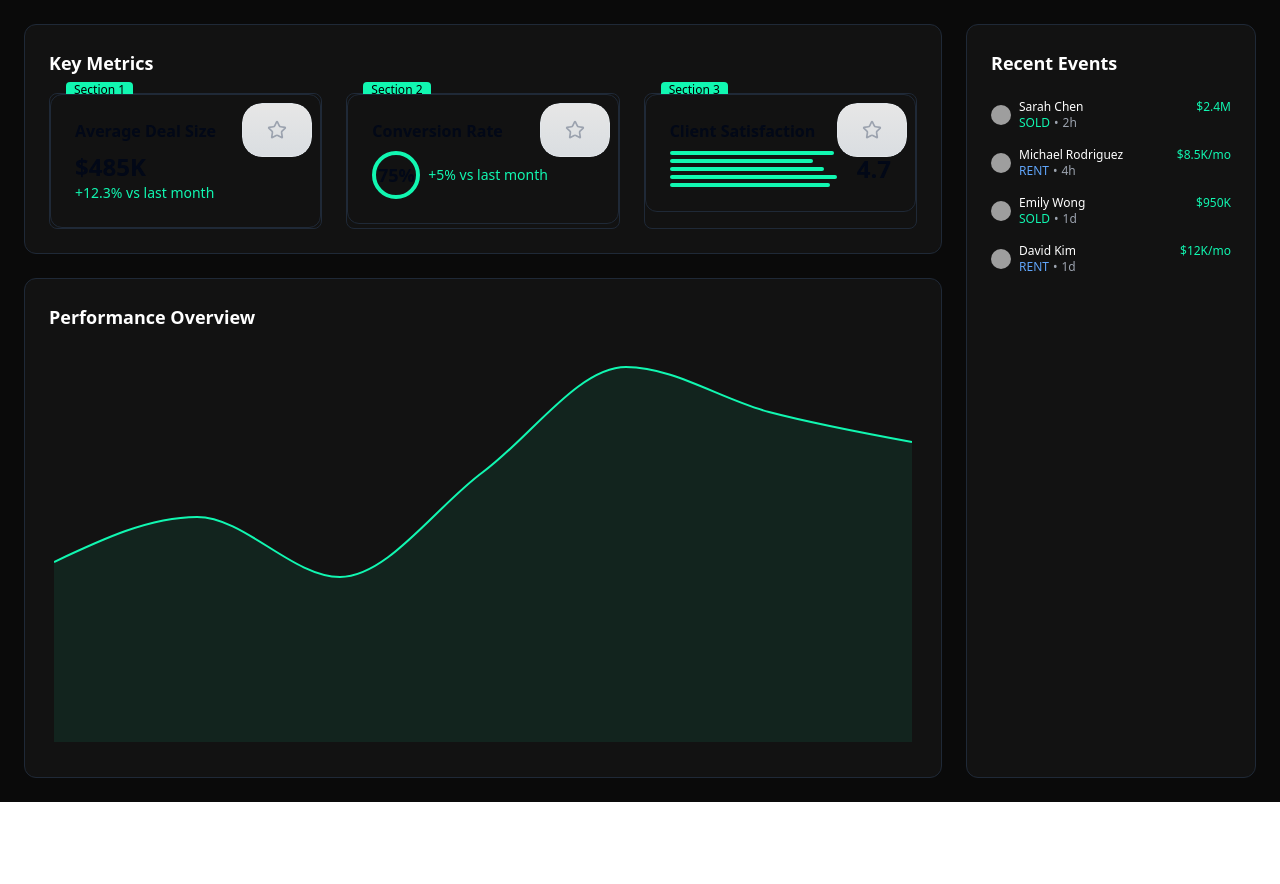
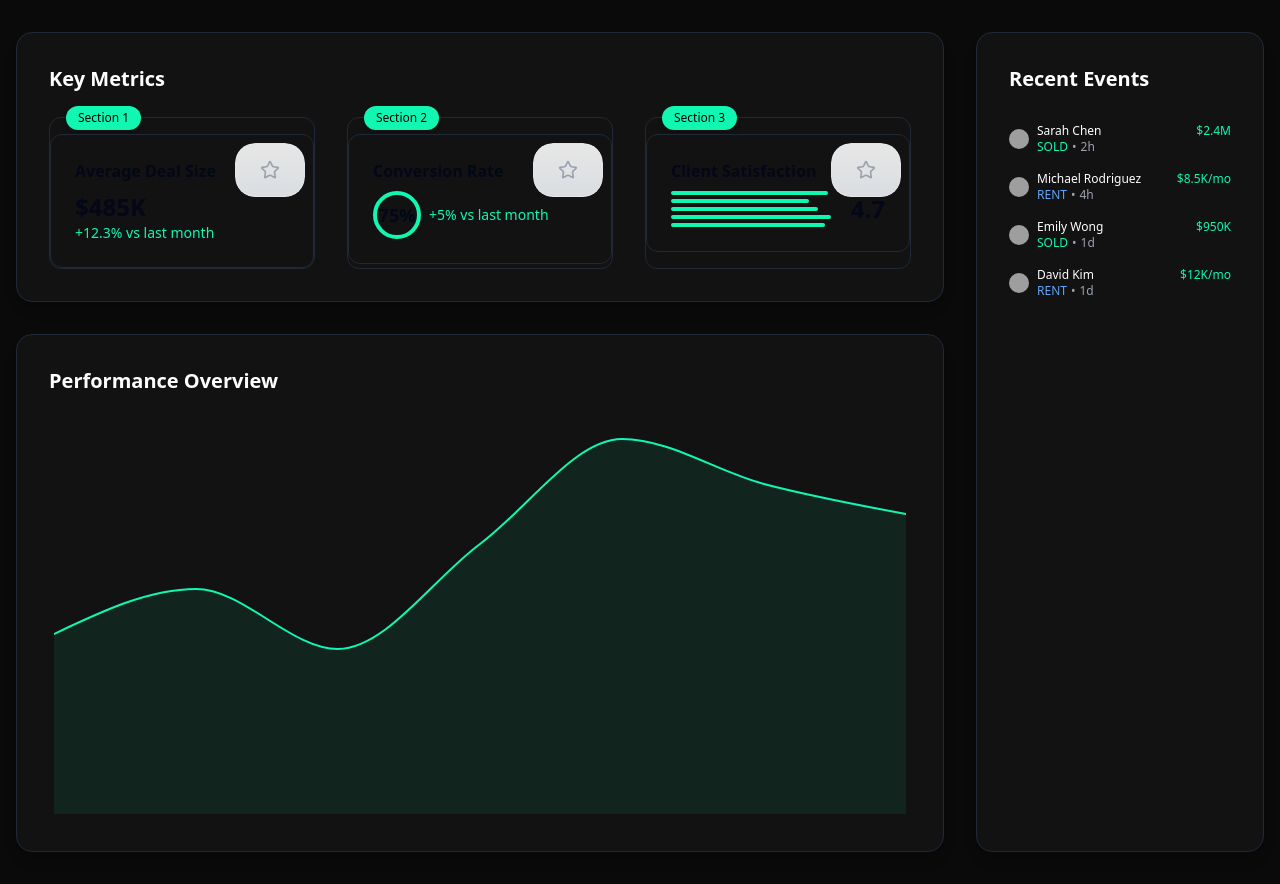
Before and after one commit to lkmariobros/chartopia-wonder-visuals, a React (Vite) app: page / in a window 1280 px wide. Before the commit the page ends 802 px from the top, so only its background shows below. Built offline with nearby package versions, Linux system fonts and the light colour scheme; grey boxes are pictures that could not be loaded.

Commit message:
Improve UI/UX
Address overlapping UI elements to improve visual appeal and user experience.

```diff
--- a/src/components/ChartDemo.tsx
+++ b/src/components/ChartDemo.tsx
@@ -86,17 +86,17 @@ export default function ChartDemo({ isDarkMode }: ChartDemoProps) {
   };
 
   return (
-    <div className="container mx-auto p-6">
-      <div className="grid grid-cols-4 gap-6">
+    <div className="container mx-auto py-8 px-4">
+      <div className="grid grid-cols-4 gap-8">
         {/* Left section - 3 columns */}
-        <div className="col-span-3">
+        <div className="col-span-3 space-y-8">
           {/* Container for metric cards */}
-          <div className={`${bgColor} rounded-xl border ${borderColor} p-6 mb-6`}>
-            <h2 className={`text-lg font-semibold mb-4 ${textColor}`}>Key Metrics</h2>
-            <div className="grid grid-cols-3 gap-6">
+          <div className={`${bgColor} rounded-2xl border ${borderColor} p-8 shadow-lg`}>
+            <h2 className={`text-xl font-semibold mb-6 ${textColor}`}>Key Metrics</h2>
+            <div className="grid grid-cols-3 gap-8">
               {cards.map((card, index) => (
-                <div key={index} className={`${bgColor} rounded-lg border ${borderColor} relative`}>
-                  <div className="absolute -top-3 left-4 px-2 text-xs font-medium bg-[#11f7b1] text-black rounded">
+                <div key={index} className={`${bgColor} rounded-xl border ${borderColor} relative pt-4`}>
+                  <div className="absolute -top-3 left-4 px-3 py-1 text-xs font-medium bg-[#11f7b1] text-black rounded-full shadow-md">
                     Section {index + 1}
                   </div>
                   <MetricCard
@@ -111,8 +111,8 @@ export default function ChartDemo({ isDarkMode }: ChartDemoProps) {
           </div>
 
           {/* Chart section */}
-          <div className={`${bgColor} rounded-xl border ${borderColor} p-6 h-[500px]`}>
-            <h2 className={`text-lg font-semibold mb-4 ${textColor}`}>Performance Overview</h2>
+          <div className={`${bgColor} rounded-2xl border ${borderColor} p-8 shadow-lg`}>
+            <h2 className={`text-xl font-semibold mb-6 ${textColor}`}>Performance Overview</h2>
             <div className="h-[400px]">
               <ResponsiveContainer width="100%" height="100%">
                 <AreaChart data={data}>
@@ -131,8 +131,8 @@ export default function ChartDemo({ isDarkMode }: ChartDemoProps) {
 
         {/* Right section - 1 column */}
         <div className="col-span-1">
-          <div className={`${bgColor} rounded-xl border ${borderColor} p-6 h-full`}>
-            <h2 className={`text-lg font-semibold mb-4 ${textColor}`}>Recent Events</h2>
+          <div className={`${bgColor} rounded-2xl border ${borderColor} p-8 shadow-lg h-full`}>
+            <h2 className={`text-xl font-semibold mb-6 ${textColor}`}>Recent Events</h2>
             <RecentEvents events={recentEvents} isDarkMode={isDarkMode} />
           </div>
         </div>
```
